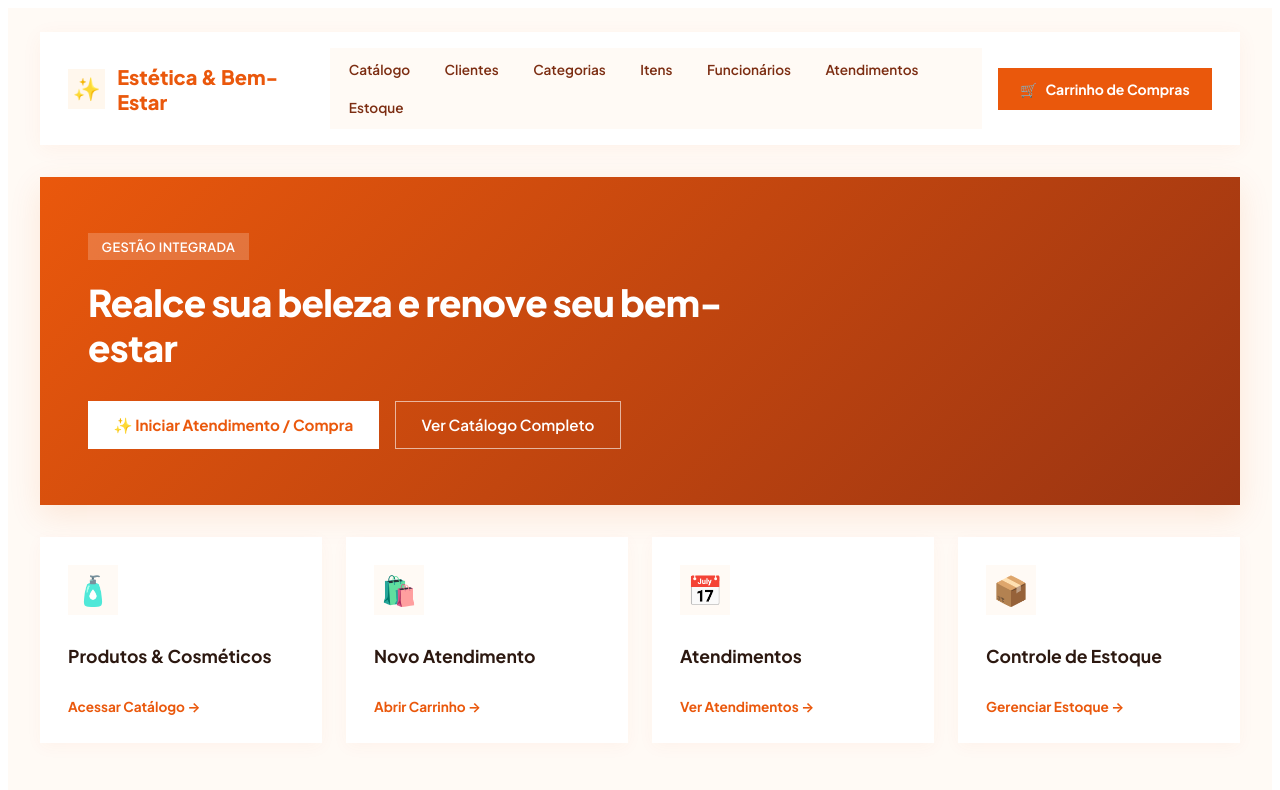
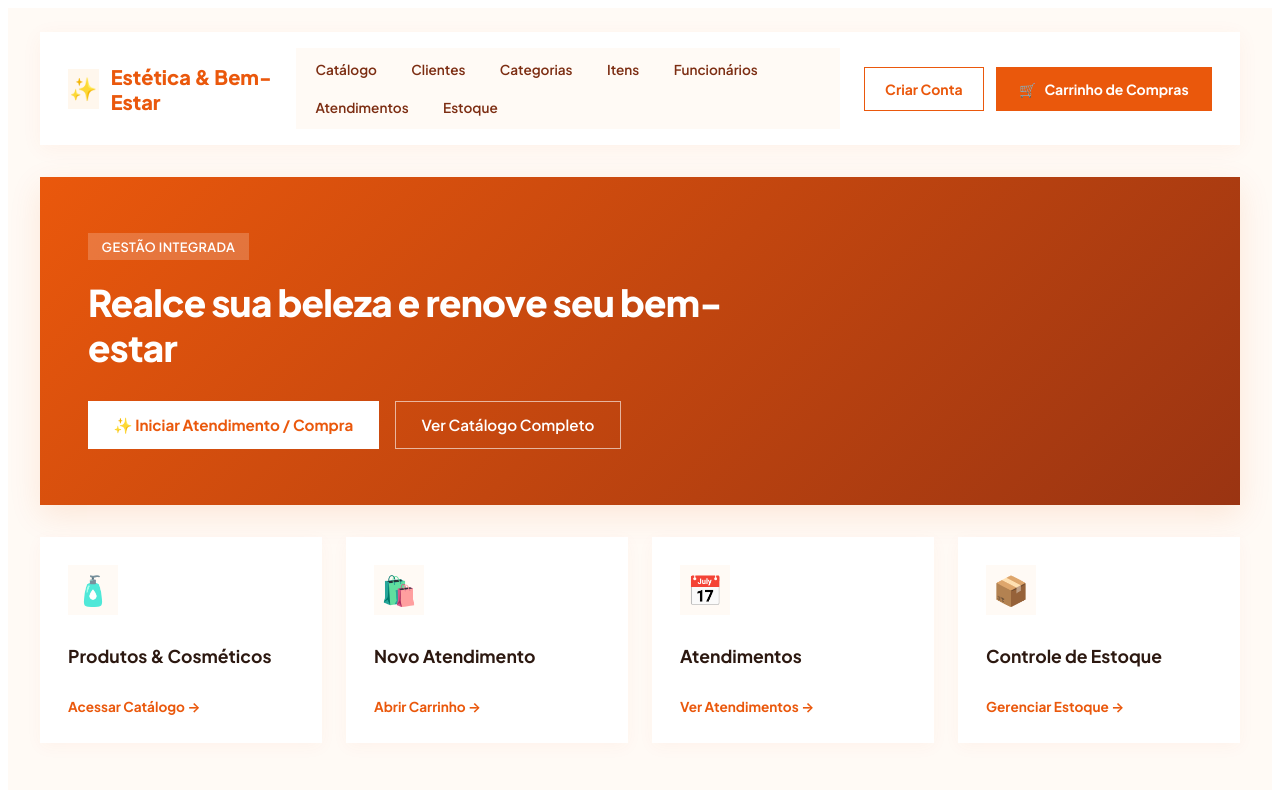
Before and after one commit to LucasAzeG/loja_bem_estar, an Angular app in the folder loja_bem_estar/: page / in a window 1280 px wide. Shown: the top 790 px of the page. Built offline with nearby package versions, Linux system fonts and the light colour scheme.

Commit message:
fazendo uma aba pra criar conta

```diff
--- a/loja_bem_estar/src/app/components/home.component/home.component.css
+++ b/loja_bem_estar/src/app/components/home.component/home.component.css
@@ -26,7 +26,7 @@
   border-radius: 0;
   box-shadow: 0 4px 20px rgba(234, 88, 12, 0.05);
   margin-bottom: 2rem;
-  gap: 1rem;
+  gap: 1.5rem;
 }
 
 .brand {
@@ -76,13 +76,40 @@
   background-color: #ffffff;
 }
 
+/* Container dos botões à direita (Mapeado para nav-actions e nav-acoes) */
+.nav-actions,
+.nav-acoes {
+  display: flex;
+  align-items: center;
+  gap: 0.75rem;
+  flex-shrink: 0;
+}
+
+.btn-criar-conta {
+  background-color: #ffffff;
+  color: #ea580c;
+  border: 1px solid #ea580c;
+  border-radius: 0;
+  padding: 0.75rem 1.25rem;
+  font-family: inherit;
+  font-size: 0.875rem;
+  font-weight: 700;
+  cursor: pointer;
+  white-space: nowrap;
+  transition: background-color 0.2s ease;
+}
+
+.btn-criar-conta:hover {
+  background-color: #fff7ed;
+}
+
 .btn-cart {
   display: flex;
   align-items: center;
   gap: 0.5rem;
   background-color: #ea580c;
   color: #ffffff;
-  border: none;
+  border: 1px solid #ea580c;
   border-radius: 0;
   padding: 0.75rem 1.4rem;
   font-family: inherit;
@@ -95,6 +122,7 @@
 
 .btn-cart:hover {
   background-color: #c2410c;
+  border-color: #c2410c;
 }
 
 /* ==========================================================================
@@ -234,6 +262,10 @@
   .nav-links {
     justify-content: center;
   }
+  .nav-actions,
+  .nav-acoes {
+    justify-content: center;
+  }
   .hero-banner {
     padding: 2.5rem 1.75rem;
   }
--- a/loja_bem_estar/src/app/components/home.component/home.component.html
+++ b/loja_bem_estar/src/app/components/home.component/home.component.html
@@ -18,11 +18,17 @@
       <a routerLink="/estoque" class="nav-link">Estoque</a>
     </nav>
 
-    <!-- Botão de Ação do Carrinho -->
-    <button routerLink="/atendimentos/novo" class="btn-cart">
-      <span class="cart-icon">🛒</span>
-      <span>Carrinho de Compras</span>
-    </button>
+    <!-- Botões de Ação (Criar Conta + Carrinho) -->
+    <div class="nav-actions">
+      <button routerLink="/cadastro" class="btn-criar-conta">
+        Criar Conta
+      </button>
+
+      <button routerLink="/atendimentos/novo" class="btn-cart">
+        <span class="cart-icon">🛒</span>
+        <span>Carrinho de Compras</span>
+      </button>
+    </div>
   </header>
 
   <!-- Banner Hero Quadrado -->
```
